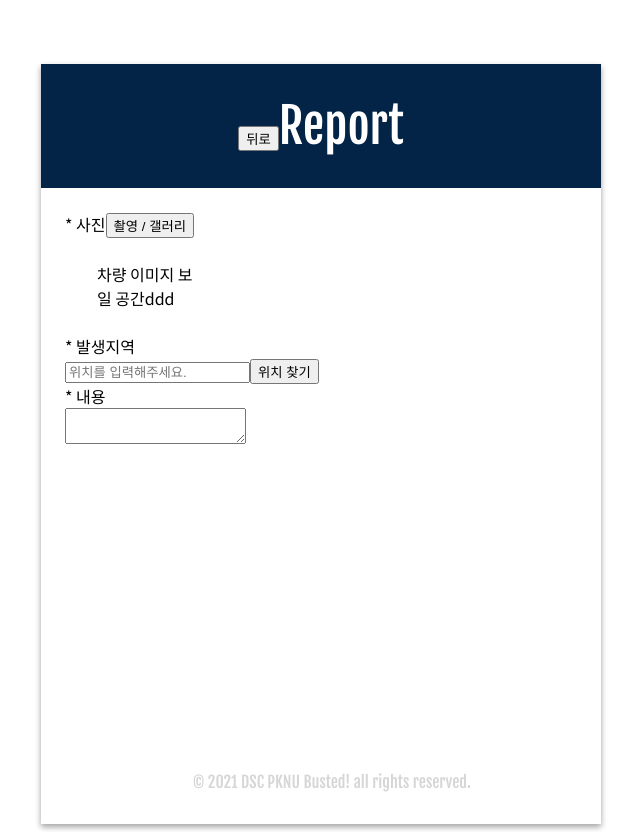
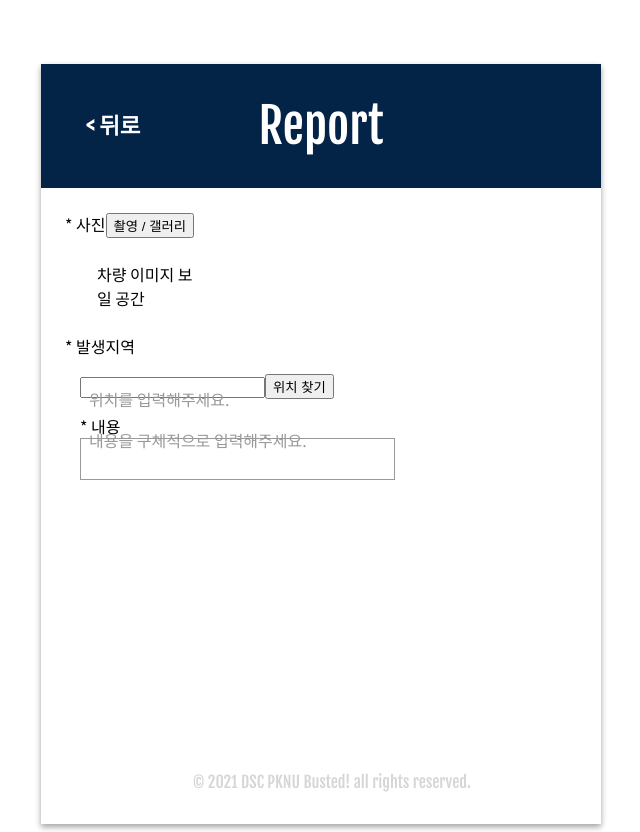
Before and after one commit to EunsungAhn/Busted-Client, a React (Create React App) app: page /ReportPage in a window 1280 px wide. Shown: the whole page, without its empty margins (319-959 px from the left). Built offline with nearby package versions, Linux system fonts and the light colour scheme.

Commit message:
(temporary expedient) modified the header

```diff
--- a/package.json
+++ b/package.json
@@ -6,11 +6,12 @@
     "@testing-library/jest-dom": "^5.11.4",
     "@testing-library/react": "^11.1.0",
     "@testing-library/user-event": "^12.1.10",
+    "axios": "^0.21.1",
+    "jquery": "^3.5.1",
     "react": "^17.0.1",
     "react-dom": "^17.0.1",
     "react-router-dom": "^5.2.0",
     "react-scripts": "4.0.1",
-    "axios": "^0.21.1",
     "web-vitals": "^0.2.4"
   },
   "scripts": {
--- /dev/null
+++ b/src/components/GalleryPage/GalleryPage.css
@@ -0,0 +1,36 @@
+.header {
+    display: flex;
+    align-items: center;
+    vertical-align: middle;
+    justify-content: space-between;
+}
+
+.invalidBtn {
+    position: relative;
+    color: #042447;
+    background: #042447;
+    padding: 0.375rem 0.75rem;
+    border: 1px solid #042447;
+    border-radius: 0.25rem;
+    font-size: 1.4rem;
+    line-height: 1.5;
+}
+
+.validBtn {
+    position: relative;
+    color: white;
+    background: #042447;
+    padding: 0.375rem 0.75rem;
+    border: 1px solid #042447;
+    border-radius: 0.25rem;
+    font-size: 1.4rem;
+    line-height: 1.5;
+    font-weight: bold;
+}
+
+.validBtn:hover {
+    cursor: pointer;
+    background-color: #042447;
+    color: white;
+    border: 1px solid #042447;
+}
--- a/src/components/GalleryPage/GalleryPage.js
+++ b/src/components/GalleryPage/GalleryPage.js
@@ -1,5 +1,7 @@
 import React, { Component }  from "react";
 import { withRouter } from "react-router-dom";
+
+import "./GalleryPage.css";
 
 class GalleryPage extends Component {
   constructor(props) {
@@ -24,11 +26,13 @@ class GalleryPage extends Component {
       <div>
         <main className="busted-template">
           <div className="header">
-            <button onClick={this.goBack}>뒤로</button>
-            Gallery
-            <button>선택</button>
-            </div>
+            <div className="validBtn" onClick={this.goBack}>&lt; 뒤로</div>
+            <div>Gallery</div>
+            <div className="validBtn">선택</div>
+          </div>
+
           <div className="body-wrapper"></div>
+
           <div className="footer">
             © 2021 DSC PKNU Busted! all rights reserved.
           </div>
--- a/src/components/MainPage/Busted.css
+++ b/src/components/MainPage/Busted.css
@@ -16,6 +16,7 @@
     padding: 2rem;
     font-size: 3rem;
     text-align: center;
+    /* justify-content: space-between; */
     font-weight: 200;
     font-family: 'Fjalla One', sans-serif;
     background: #042447;
--- a/src/components/MainPage/Busted.js
+++ b/src/components/MainPage/Busted.js
@@ -26,7 +26,12 @@ class Busted extends Component {
     return (
       <div>
         <main className="busted-template">
-          <div className="header">Busted!</div>
+          <div className="header">
+            <div className="invalidBtn"></div>
+            <div>Busted!</div>
+            <div className="invalidBtn"></div>
+          </div>
+
           <div className="body-wrapper">
             {/* <div>카메라, 갤러리 선택</div>
             <input type="file" accept="image/*;capture=camera" />
--- /dev/null
+++ b/src/components/ReportPage/ReportPage.css
@@ -0,0 +1,79 @@
+.where {
+  display: block;
+  margin: 25px 15px;
+  font-size: 11px;
+  color: #000;
+  text-decoration: none;
+  font-family: verdana;
+  font-style: italic;
+}
+
+.spot-wrapper,
+.report-contents {
+    position: relative;
+    width: 300px;
+    margin: 15px
+}
+
+.spot-wrapper label,
+.report-contents label {
+    position: absolute;
+    /* vertical-align: top; */
+    top: 1px; /* input 요소의 border-top 설정값 만큼 */
+    left: 1px; /* input 요소의 border-left 설정값 만큼 */
+    padding: .8em .5em; /* input 요소의 padding 값 만큼 */
+    color: #999;
+    cursor: text;
+}
+
+.spot-contents input[type="text"],
+.report-contents input[type="text"] {
+    width: 100%; /* 원하는 너비 설정 */
+    height: auto; /* 높이값 초기화 */
+    line-height : normal; /* line-height 초기화 */
+    padding: .8em .5em; /* 원하는 여백 설정, 상하단 여백으로 높이를 조절 */
+    font-family: inherit; /* 폰트 상속 */
+    border: 1px solid #999;
+    border-radius: 0; /* iSO 둥근모서리 제거 */
+    outline-style: none; /* 포커스시 발생하는 효과 제거를 원한다면 */
+    -webkit-appearance: none; /* 브라우저별 기본 스타일링 제거 */
+    -moz-appearance: none;
+    appearance: none;
+}
+
+.header {
+    display: flex;
+    align-items: center;
+    vertical-align: middle;
+    justify-content: space-between;
+}
+
+.invalidBtn {
+    position: relative;
+    color: #042447;
+    background: #042447;
+    padding: 0.375rem 0.75rem;
+    border: 1px solid #042447;
+    border-radius: 0.25rem;
+    font-size: 1.4rem;
+    line-height: 1.5;
+}
+
+.validBtn {
+    position: relative;
+    color: white;
+    background: #042447;
+    padding: 0.375rem 0.75rem;
+    border: 1px solid #042447;
+    border-radius: 0.25rem;
+    font-size: 1.4rem;
+    line-height: 1.5;
+    font-weight: bold;
+}
+
+.validBtn:hover {
+    cursor: pointer;
+    background-color: #042447;
+    color: white;
+    border: 1px solid #042447;
+}
--- a/src/components/ReportPage/ReportPage.js
+++ b/src/components/ReportPage/ReportPage.js
@@ -1,13 +1,34 @@
-import React, { Component, createRef }  from "react";
+import React, { Component, createRef } from "react";
 import { withRouter } from "react-router-dom";
+import $ from "jquery";
+
+import "./ReportPage.css";
+
+$(document).ready(function () {
+  var placeholderTarget = $(
+    '.spot-wrapper input[type="text"], .report-contents input[type="text"]'
+  );
+
+  //포커스시
+  placeholderTarget.on("focus", function () {
+    $(this).siblings("label").fadeOut("fast");
+  });
+
+  //포커스아웃시
+  placeholderTarget.on("focusout", function () {
+    if ($(this).val() === "") {
+      $(this).siblings("label").fadeIn("fast");
+    }
+  });
+});
 
 class ReportPage extends Component {
   constructor(props) {
     super(props);
     this.input = createRef();
-  };
+  }
 
-  goBack = (page) =>  {
+  goBack = (page) => {
     this.props.history.goBack(page);
   };
 
@@ -16,24 +37,31 @@ class ReportPage extends Component {
       <div>
         <main className="busted-template">
           <div className="header">
-            <button onClick={this.goBack}>뒤로</button>
-            Report
+            <div className="validBtn" onClick={this.goBack}>&lt; 뒤로</div>
+            <div>Report</div>
+            <div className="invalidBtn">&lt; 뒤로</div>
           </div>
+
           <div className="body-wrapper">
             <div className="report-image">
               * 사진
               <button>촬영 / 갤러리</button>
             </div>
-            <div className="image-wrapper">
-              차량 이미지 보일 공간ddd
-            </div>
+
+            <div className="image-wrapper">차량 이미지 보일 공간</div>
+
             <div className="accident-spot">* 발생지역</div>
+
             <div className="spot-wrapper">
-              <input type="text" placeholder="위치를 입력해주세요."></input>
+              <label for="sw_input">위치를 입력해주세요.</label>
+              <input type="text" id="accident-spot"></input>
               <button>위치 찾기</button>
             </div>
-            <div className="report-contents">* 내용</div>
-            <textarea></textarea>
+
+            <div className="report-contents">* 내용
+              <label for="rc_input">내용을 구체적으로 입력해주세요.</label>
+              <input type="text" id="report-contents"></input>
+            </div>
           </div>
           <div className="footer">
             © 2021 DSC PKNU Busted! all rights reserved.
```
Also changed, not shown: 2 other files (tests, documents, lock files or other folders).
